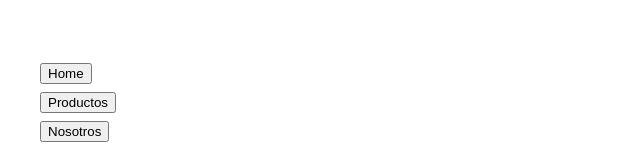
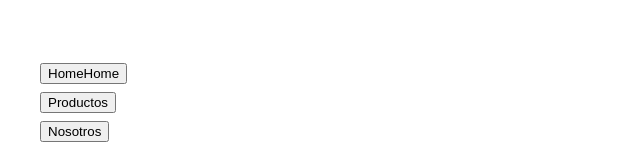
Before and after one commit to FedeCoderHouse/CoderHouse, a React (Create React App) app: page / in a window 1280 px wide. Shown: the part 477-625 px from the top of the page, without its empty margins (0-640 px from the left). Built offline with nearby package versions, Linux system fonts and the light colour scheme.

Commit message:
cuarto commit

```diff
--- a/src/components/NavBar.js
+++ b/src/components/NavBar.js
@@ -8,7 +8,7 @@ function NavBar(){
     <img src="logo512.png" className="App-logo" alt="logo" />
     <div>
         <ul className="navbar">
-            <li><button>Home</button></li>
+            <li><button>HomeHome</button></li>
             <li><button>Productos</button></li>
             <li><button>Nosotros</button></li>
             <li><button>Contacto</button></li>
```
